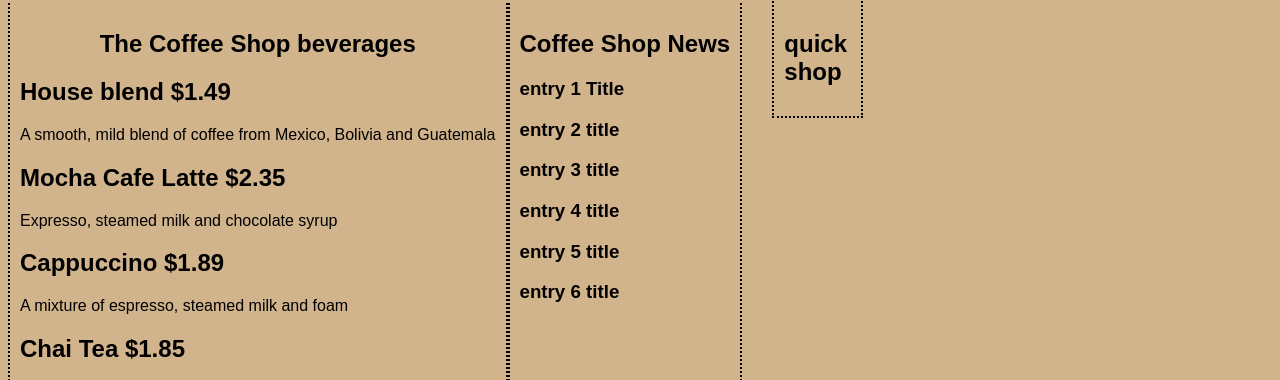
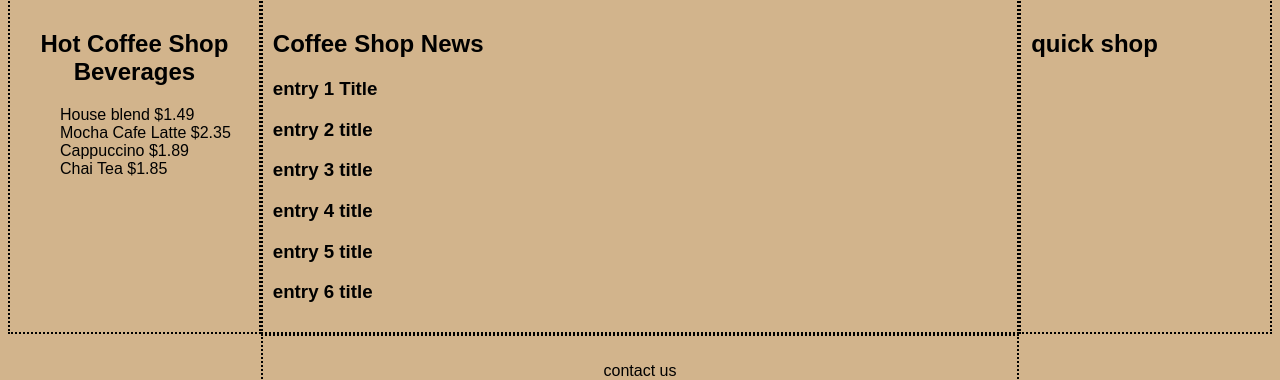
Before and after one commit to buitrago001/The_Coffee_Shop, a plain HTML site: page index.html in a window 1280 px wide. Shown: the part 158-538 px from the top of the page. Drawn offline with Linux system fonts and the light colour scheme.

Commit message:
index table layout adjustment

```diff
--- a/CSS/index.css
+++ b/CSS/index.css
@@ -28,6 +28,10 @@ div #tableRow{
     width: 100px;;
     float: right;
     margin: 5px 10px 0px 0px;
+}
+
+ul{
+    list-style: none;
 }
 
 nav{
@@ -68,13 +72,16 @@ main{
     display: table-cell;
 }
 
-#availableProducts{
+#availableProducts, #quickshop{
         display: table-cell;
+        width: 20%;
 }
 
 footer{
 
         text-align: center;
+
+
 }
 
 #beveragetitle{
--- a/index.html
+++ b/index.html
@@ -30,19 +30,15 @@
     <div id="tableContainer">
         <div id="tableRow">
             <aside class="sectionsWrapper" id="availableProducts" >
-                <h1 id="beveragetitle">The Coffee Shop beverages</h1>
+                <h1 id="beveragetitle">Hot Coffee Shop Beverages</h1>
 
-                <h2>House blend	$1.49</h2>
-                <p id="houseblend">A smooth, mild blend of coffee from Mexico, Bolivia and Guatemala </p>
+                <ul>
+                    <li>House blend	$1.49</li>
+                    <li>Mocha Cafe Latte $2.35</li>
+                    <li>Cappuccino $1.89</li>
+                    <li>Chai Tea $1.85</li>
+                </ul>
 
-                <h2>Mocha Cafe Latte $2.35</h2>
-                <p id="mochacafelatte">Expresso, steamed milk and chocolate syrup </p>
-
-                <h2>Cappuccino $1.89</h2>
-                <p id="cappuccino">A mixture of espresso, steamed milk and foam </p>
-
-                <h2>Chai Tea $1.85</h2>
-                <p id="chaitea"> A space drink mede with black tea spices, milk and honey</p>
             </aside>
 
             <main class="sectionsWrapper">
@@ -69,8 +65,6 @@
 
     </div>
 
-
-
     <footer class="sectionsWrapper">
         <p>contact us</p>
         <a href="#">
@@ -81,6 +75,5 @@
         </a>
     </footer>
 
-
 </body>
 </html>
```
